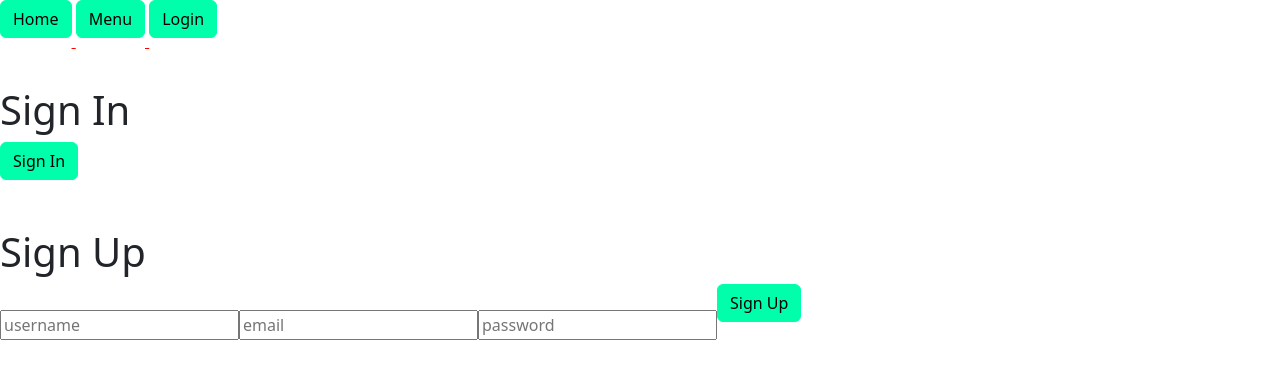
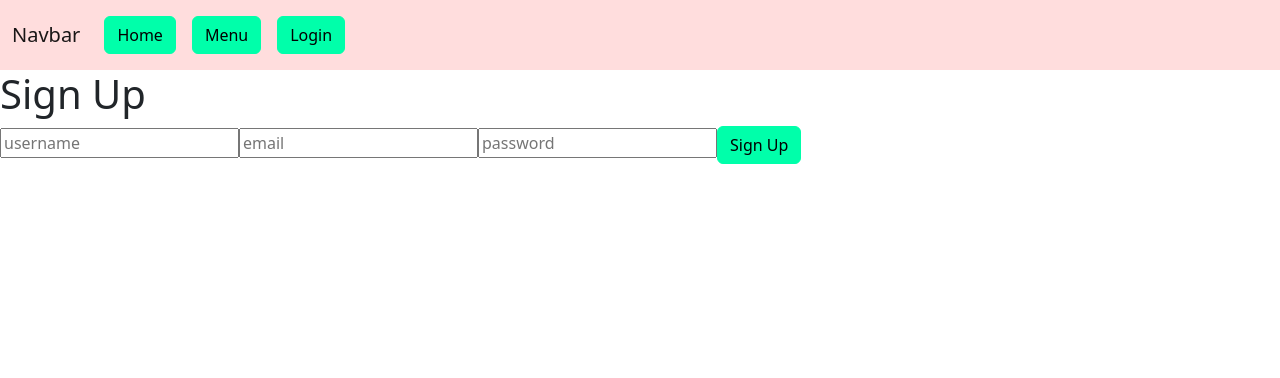
Before and after one commit to chazillaa/las-yucas, a React (Create React App) app in the folder client/: page /signup in a window 1280 px wide. Shown: the top 378 px of the page. Built offline with nearby package versions, Linux system fonts and the light colour scheme.

Commit message:
working nav bar

```diff
--- a/client/src/components/navbar.js
+++ b/client/src/components/navbar.js
@@ -1,5 +1,5 @@
-import React, { useEffect, useState  } from 'react'
-import { Link } from 'react-router-dom'
+import React, { useEffect, useState } from "react";
+import { Link } from "react-router-dom";
 
 export const Navbar = () => {
   const handleLogout = () => {
@@ -7,29 +7,66 @@ export const Navbar = () => {
     window.location = "/login";
   };
 
-    const [isLogged, showIsLogged ] = useState(false)
+  const [isLogged, showIsLogged] = useState(false);
 
   useEffect(() => {
-        checkStorage()
-        return () => {}
-    }, [isLogged])
+    checkStorage();
+    return () => {};
+  }, [isLogged]);
   function checkStorage() {
-        if (localStorage.getItem('token')) {
-            showIsLogged(true)
+    if (localStorage.getItem("token")) {
+      showIsLogged(true);
     } else {
-            showIsLogged(false)
+      showIsLogged(false);
     }
   }
 
-    return <div>
-        <div className="links">
-            <Link to='/'> <button className='btn btn-success mb-5'>Home</button> </Link>
-            <Link to='/menu'> <button className='btn btn-success mb-5'>Menu</button> </Link>
+  return (
+    <div>
+      <nav className="navbar navbar-expand-lg bg-light">
+        <div className="container-fluid">
+          <a className="navbar-brand" href="#">
+            Navbar
+          </a>
+          <div className="collapse navbar-collapse" id="navbarSupportedContent">
+            <ul className="navbar-nav me-auto mb-2 mb-lg-0">
+
+              <li className="nav-item">
+              <Link to="/">
+                <a className="nav-link active" aria-current="page" href="#">
+                 <button className="btn btn-success">Home</button>
+                </a>
+                </Link>
+              </li>
+
+              <li className="nav-item">
+              <Link to="/menu">
+                <a className="nav-link active" aria-current="page" href="#">
+                <button className="btn btn-success">Menu</button>
+                </a>
+                </Link>
+              </li>
+
+              <li className="nav-item">
               {!isLogged ? (
-                <Link to='/login'> <button className='btn btn-success mb-5'>Login</button> </Link>
-            ) : ( <button className='btn btn-success mb-5' onClick={handleLogout}>Logout</button> )}
+          <Link to="/login">
+            <a className="nav-link active" aria-current="page" href="#">
+            <button className="btn btn-success">Login</button>
+            </a>
+          </Link>
+        ) : (
+            <a className="nav-link active" aria-current="page" href="#">
+          <button className="btn btn-success" onClick={handleLogout}>
+            Logout
+          </button>
+          </a>
+        )}
+              </li>
 
-
+            </ul>
           </div>
         </div>
-}
+      </nav>
+    </div>
+  );
+};
--- a/client/src/pages/home/home.js
+++ b/client/src/pages/home/home.js
@@ -2,7 +2,7 @@ import React from 'react'
 
 const Home = () => {
     return <div>
-        <div className="is-primary">
+        <div className="links">
             <div>Welcome to the homepage</div>
         </div>
     </div>
--- a/client/src/pages/login/login.js
+++ b/client/src/pages/login/login.js
@@ -31,14 +31,6 @@ const Login = () => {
             <div className>
                 <div className>
                     <div>
-                        <h1>Sign Up</h1>
-                        <Link to='/signup'>
-                        <button type='button' className='btn btn-success mb-5'>
-                            Sign Up
-                        </button>
-                        </Link>
-                    </div>
-                    <div>
                         <form className onSubmit={handleSubmit}>
                             <h1>Login</h1>
                             <input
@@ -59,10 +51,13 @@ const Login = () => {
                                 required
                                 className
                             />
-                            <button type='submit' className='btn btn-success mb-5'>
+                            <button type='submit' className='btn btn-success'>
                                 Login
                             </button>
                         </form>
+                        <Link to='/signup'>
+                        Dont have an account? Sign up Here.
+                        </Link>
                     </div>
 
                 </div>
--- a/client/src/pages/signup/signup.js
+++ b/client/src/pages/signup/signup.js
@@ -1,5 +1,5 @@
 import { useState } from 'react'
-import { Link, useNavigate } from 'react-router-dom'
+import { useNavigate } from 'react-router-dom'
 import axios from 'axios'
 
 const Signup = () => {
@@ -20,12 +20,8 @@ const Signup = () => {
         try {
             const url = 'http://localhost:3001/api/signup'
             const {data: res} = await axios.post(url, data)
-
-            // navigate('/')
             localStorage.setItem('token', res.token)
             window.location='/'
-            navigate('/login')
-
             console.log(res.message)
         } catch (error) {
             console.log(error)
@@ -36,14 +32,6 @@ const Signup = () => {
         <div className>
             <div className>
                 <div className>
-                    <div>
-                        <h1>Sign In</h1>
-                        <Link to='/login'>
-                        <button type='button' className='btn btn-success mb-5'>
-                            Sign In
-                        </button>
-                        </Link>
-                    </div>
                     <div>
                         <form className onSubmit={handleSubmit}>
                             <h1>Sign Up</h1>
@@ -74,12 +62,11 @@ const Signup = () => {
                                 required
                                 className
                             />
-                            <button type='submit' className='btn btn-success mb-5'>
+                            <button type='submit' className='btn btn-success'>
                                 Sign Up
                             </button>
                         </form>
                     </div>
-
                 </div>
             </div>
         </div>
```
Lines whose indentation alone changed are shown as unchanged.
